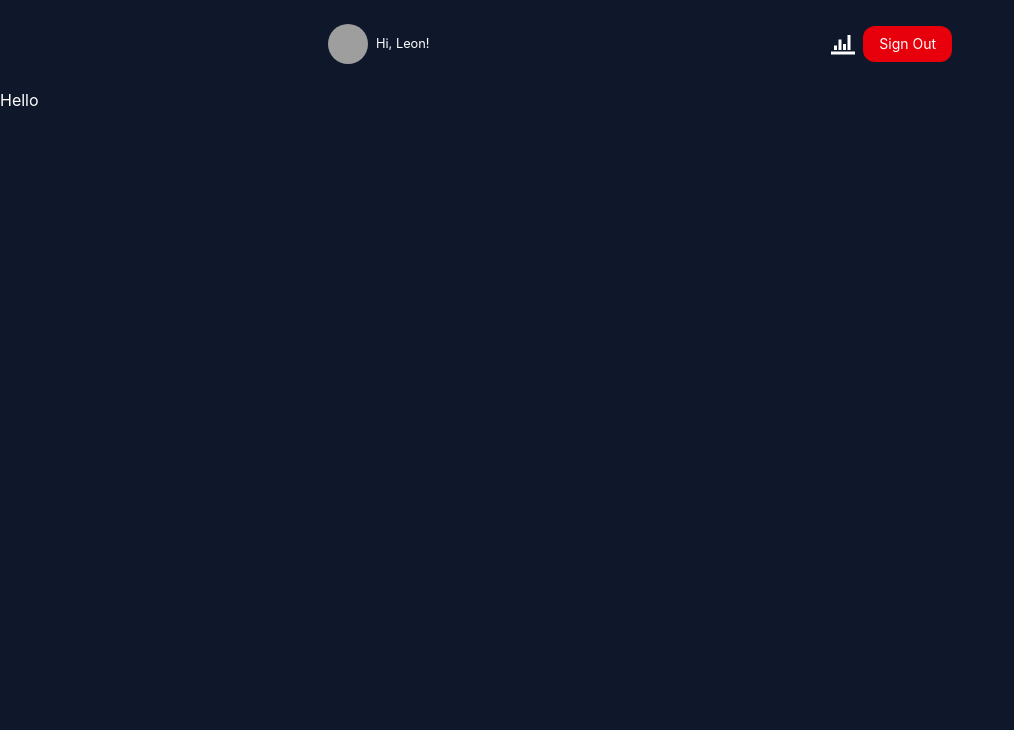
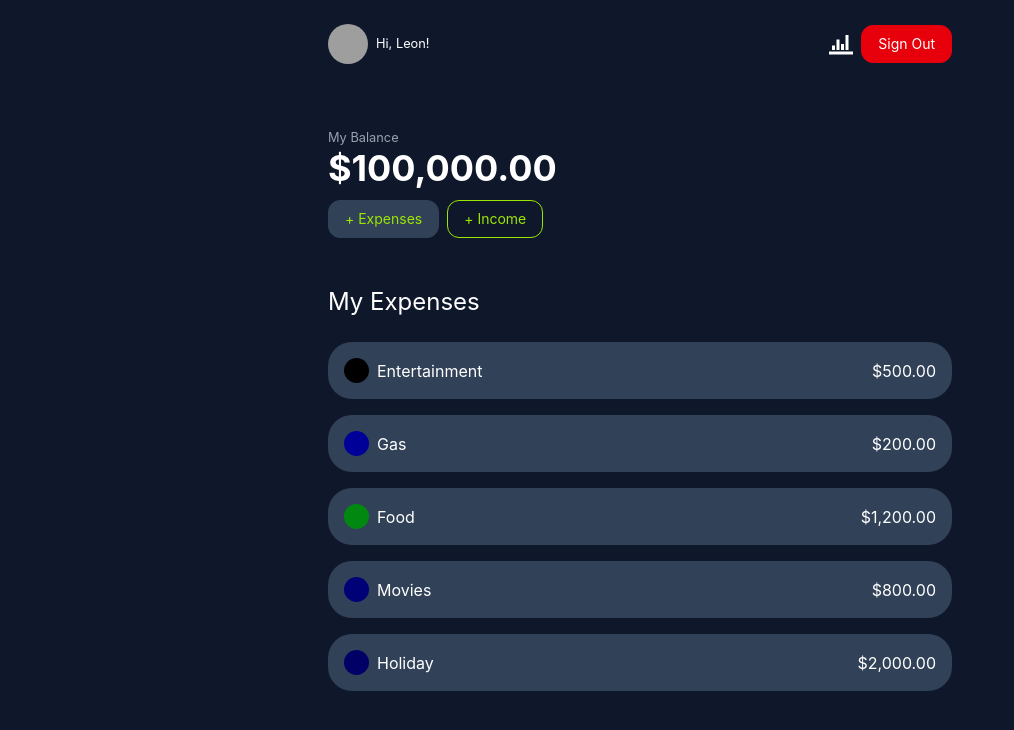
Before and after one commit to AngelBlade13-ai/nextjs-expense-tracker, a Next.js app: page / in a window 1280 px wide. Shown: the top 730 px of the page, without its empty margins (0-1014 px from the left). Built offline with nearby package versions, Linux system fonts and the light colour scheme; grey boxes are pictures that could not be loaded.

Commit message:
Layout Part 2

```diff
--- /dev/null
+++ b/Components/ExpenseCategoryitem.js
@@ -0,0 +1,15 @@
+import { currencyFormatter } from '@/lib/utils'
+
+function ExpenseCategoryItem({ color, title, amount }) {
+  return(
+    <button>
+  <div className=" flex items-center justify-between px-4 py-4 bg-slate-700 rounded-3xl ">
+    <div className=" flex items-center gap-2 ">
+      <div className=" w-[25px] h-[25px] rounded-full" style={{backgroundColor: color}} />
+      <h4 className=" capitalize ">{title}</h4>
+    </div>
+    <p>{currencyFormatter(amount)}</p>
+  </div> </button>)
+}
+
+export default ExpenseCategoryItem;
--- a/app/globals.css
+++ b/app/globals.css
@@ -15,7 +15,15 @@
     @apply px-4 py-2 text-sm capitalize rounded-xl;
   }
 
+  .btn-primary{
+    @apply border bg-slate-700 border-slate-700 text-lime-400;
+  }
+
+  .btn-primary-outline {
+    @apply border border-lime-400 text-lime-400
+  }
+
   .btn-danger {
-    @apply bg-red-600 border-red-600 text-white;
+    @apply border bg-red-600 border-red-600 text-white;
   }
 }
--- a/app/page.js
+++ b/app/page.js
@@ -1,5 +1,69 @@
+import { currencyFormatter } from "@/lib/utils";
+
+import ExpenseCategoryItem from "@/Components/ExpenseCategoryitem";
+
+const DUMMY_DATA =[
+  {
+    id:1,
+    title: "Entertainment",
+    color: "#000",
+    amount: 500
+  },
+  {
+    id:2,
+    title: "Gas",
+    color: "#009",
+    amount: 200
+  },
+  {
+    id:3,
+    title: "Food",
+    color: "#081",
+    amount: 1200
+  },
+  {
+    id:4,
+    title: "Movies",
+    color: "#007",
+    amount: 800
+  },
+  {
+    id:1,
+    title: "Holiday",
+    color: "#006",
+    amount: 2000,
+  },
+]
+
+export default function Home() {
+  return (
+    <main className="container max-w-2xl px-6 py-6 mx-auto">
+      <section className="py-3">
+        <small className="text-gray-400 text-md">My Balance</small>
+        <h2 className="text-4xl font-bold">{currencyFormatter(100000)}</h2>
+        <section className=" flex items-center gap-2 py-3 ">
+          <button className="btn btn-primary">+ Expenses</button>
+          <button className="btn btn-primary-outline">+ Income</button>
+        </section>
+      </section>
+
+      {/* Expenses */}
+      <section className=" py-6 ">
+        <h3 className=" text-2xl">My Expenses</h3>
+        <div className=" flex flex-col gap-4 mt-6 ">
+          {DUMMY_DATA.map(expense => {
+            return (
+            <ExpenseCategoryItem
+            color={expense.color}
+            title={expense.title}
+            amount={expense.amount}
+            />
+            );
+          })}
 
 
-export default function Home() {
-  return <p>Hello</p>
+        </div>
+      </section>
+    </main>
+  );
 }
--- /dev/null
+++ b/lib/utils.js
@@ -0,0 +1,7 @@
+export const currencyFormatter = (amount) => {
+  const formatter = new Intl.NumberFormat("en-US", {
+    currency: "USD",
+    style: "currency",
+  });
+  return formatter.format(amount);
+};
```
